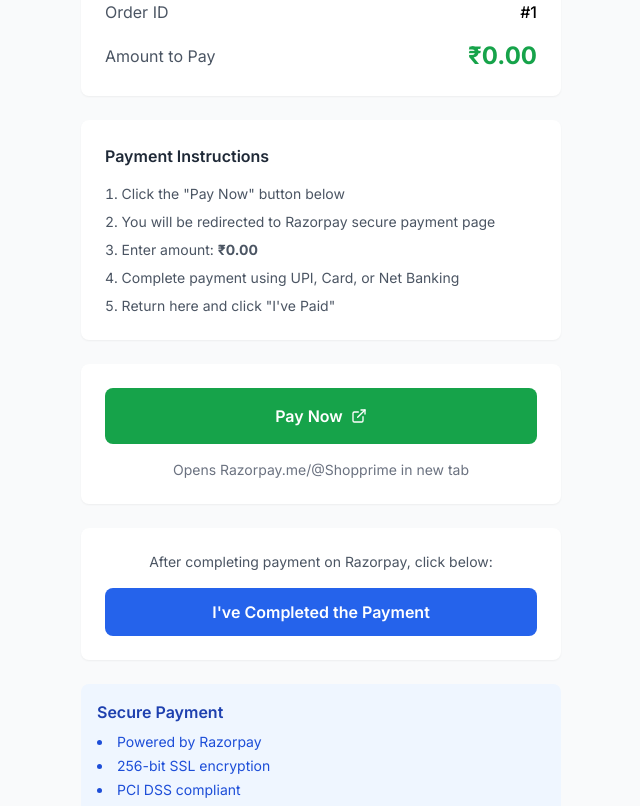
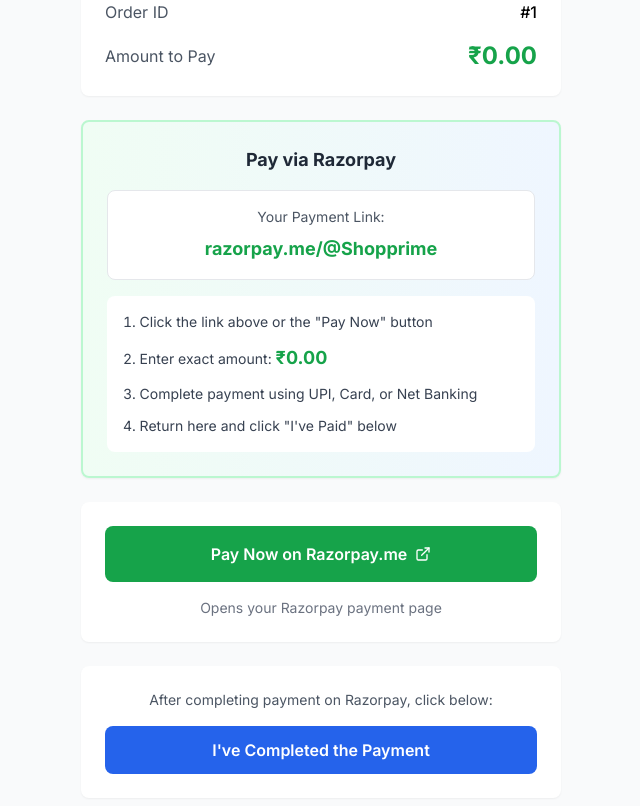
Before and after one commit to saibalajisinghrajput-glitch/shop-prime-, a React (Vite) app in the folder client/: page /upi-payment/1 in a window 1280 px wide. Shown: the part 400-1206 px from the top of the page, without its empty margins (319-959 px from the left). Built offline with nearby package versions, Linux system fonts and the light colour scheme; no server answers.

Commit message:
Make Razorpay.me link prominent on payment page

```diff
--- a/client/src/pages/UPIPayment.jsx
+++ b/client/src/pages/UPIPayment.jsx
@@ -100,28 +100,42 @@
           </div>
         </div>
 
-        {/* Payment Instructions */}
-        <div className="bg-white rounded-lg shadow-sm p-6 mb-6">
-          <h3 className="font-semibold text-gray-800 mb-4">Payment Instructions</h3>
-          <ol className="text-sm text-gray-600 space-y-2 list-decimal list-inside">
-            <li>Click the "Pay Now" button below</li>
-            <li>You will be redirected to Razorpay secure payment page</li>
-            <li>Enter amount: <strong>₹{totalPrice.toFixed(2)}</strong></li>
+        {/* Razorpay.me Link - Prominent Display */}
+        <div className="bg-gradient-to-r from-green-50 to-blue-50 rounded-lg shadow-sm p-6 mb-6 border-2 border-green-200">
+          <h3 className="font-bold text-gray-800 mb-4 text-center text-lg">Pay via Razorpay</h3>
+
+          <div className="bg-white rounded-lg p-4 mb-4 text-center border border-gray-200">
+            <p className="text-sm text-gray-600 mb-2">Your Payment Link:</p>
+            <a
+              href="https://razorpay.me/@Shopprime"
+              target="_blank"
+              rel="noopener noreferrer"
+              className="text-green-600 font-bold text-lg hover:underline break-all"
+            >
+              razorpay.me/@Shopprime
+            </a>
+          </div>
+
+          <ol className="text-sm text-gray-700 space-y-3 list-decimal list-inside bg-white rounded-lg p-4">
+            <li>Click the link above or the "Pay Now" button</li>
+            <li>Enter exact amount: <strong className="text-green-600 text-lg">₹{totalPrice.toFixed(2)}</strong></li>
             <li>Complete payment using UPI, Card, or Net Banking</li>
-            <li>Return here and click "I've Paid"</li>
+            <li>Return here and click "I've Paid" below</li>
           </ol>
         </div>
 
         {/* Pay Now Button */}
         <div className="bg-white rounded-lg shadow-sm p-6 mb-6">
-          <button
-            onClick={handlePayment}
-            className="w-full bg-green-600 text-white py-4 rounded-lg font-semibold hover:bg-green-700 transition-colors flex items-center justify-center gap-2"
+          <a
+            href="https://razorpay.me/@Shopprime"
+            target="_blank"
+            rel="noopener noreferrer"
+            className="w-full bg-green-600 text-white py-4 rounded-lg font-semibold hover:bg-green-700 transition-colors flex items-center justify-center gap-2 block text-center"
           >
-            Pay Now <FiExternalLink />
-          </button>
+            Pay Now on Razorpay.me <FiExternalLink />
+          </a>
           <p className="text-center text-sm text-gray-500 mt-4">
-            Opens Razorpay.me/@Shopprime in new tab
+            Opens your Razorpay payment page
           </p>
         </div>
 
```
